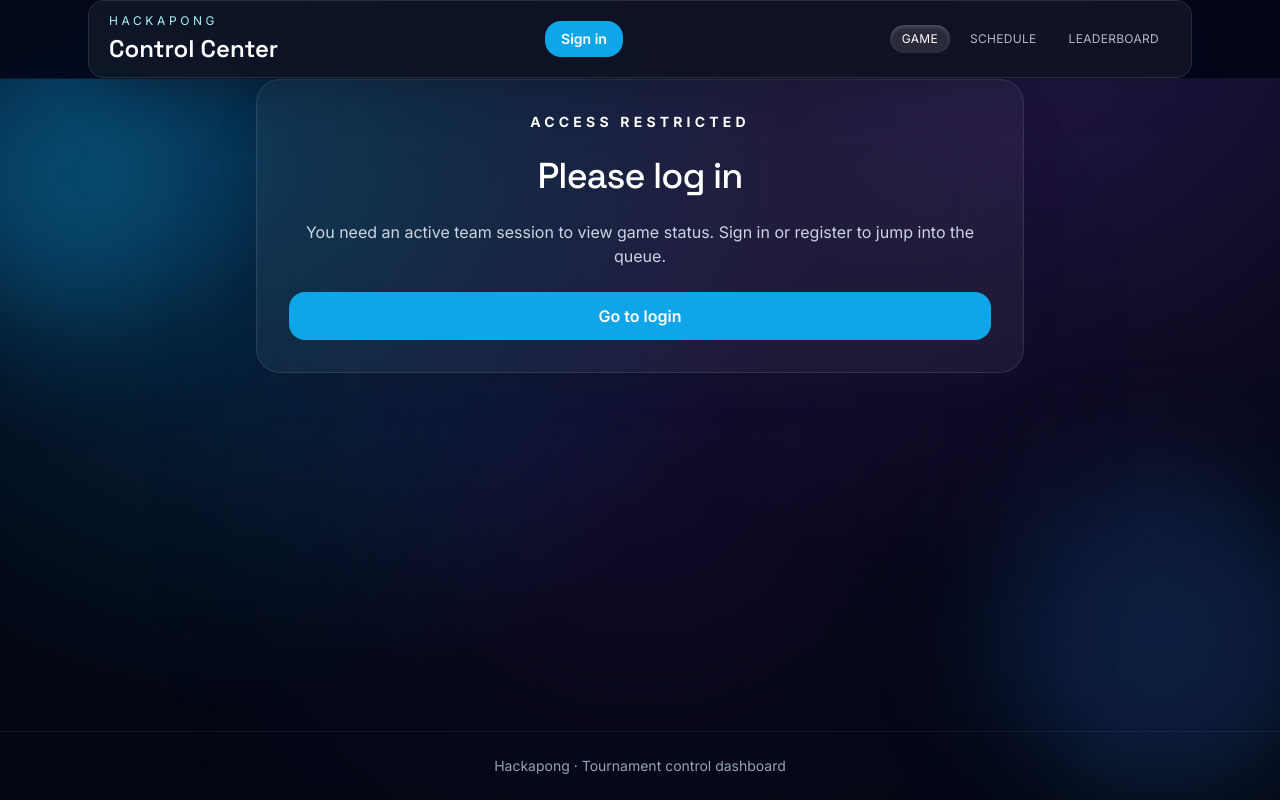
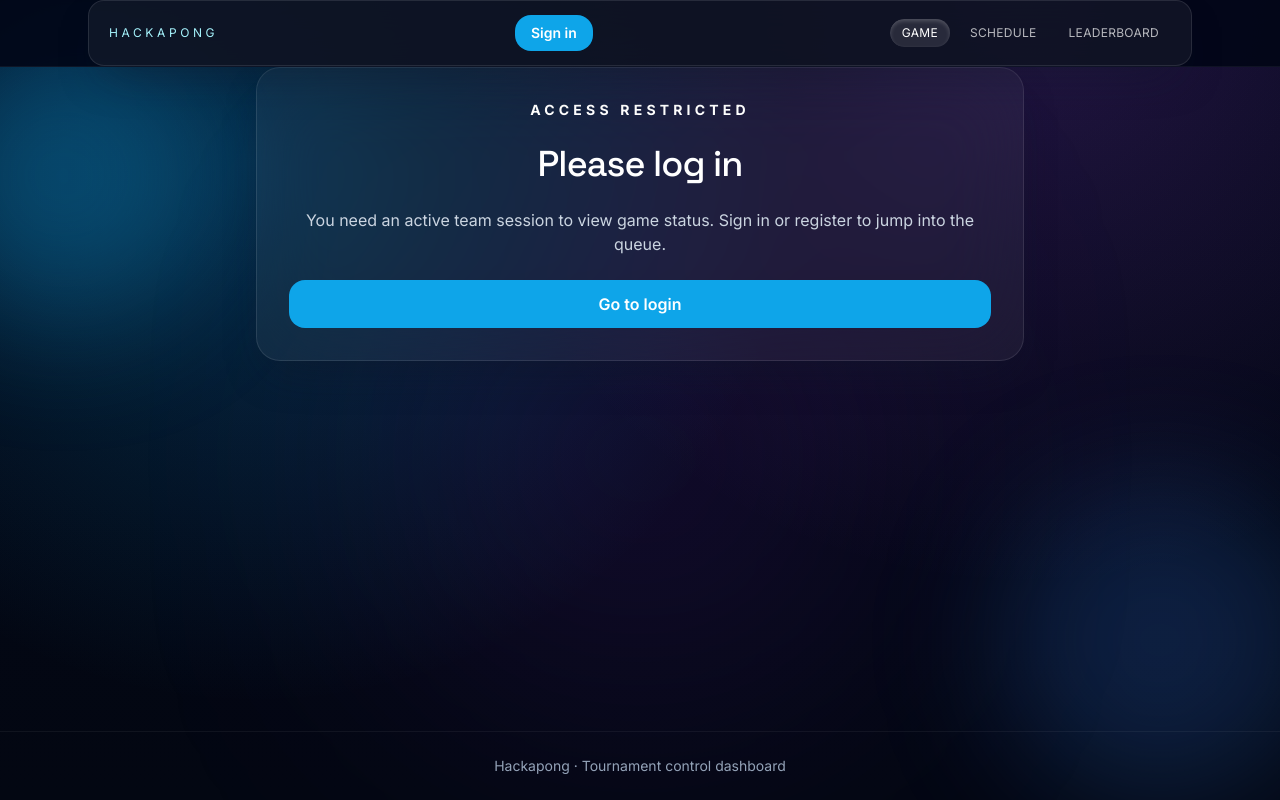
Before and after one commit to Davidxdydz/3bir, a Flask app: page /game in a window 1280 px wide. Run offline with Flask 3, Linux system fonts and the light colour scheme; style sheets or scripts are compiled from the project's sources; some libraries are stand-ins or nearby versions.

Commit message:
rm control center

```diff
--- a/templates/base.html
+++ b/templates/base.html
@@ -4,7 +4,7 @@
 <head>
     <meta charset="UTF-8" />
     <meta name="viewport" content="width=device-width, initial-scale=1.0" />
-    <title>{{ title or "Hackapong Control Room" }}</title>
+    <title>{{ title or "Hackapong" }}</title>
     <link rel="preconnect" href="https://fonts.googleapis.com">
     <link rel="preconnect" href="https://fonts.gstatic.com" crossorigin>
     <link
@@ -27,8 +27,6 @@
                     <div class="header-inner">
                         <div class="flex flex-col gap-1">
                             <p class="text-xs uppercase tracking-[0.3em] text-brand-200">Hackapong</p>
-                            <a href="{{ url_for('leaderboard_get') }}"
-                                class="text-2xl font-display font-semibold text-white">Control Center</a>
                         </div>
 
                         {% set current = request.path %}
```
